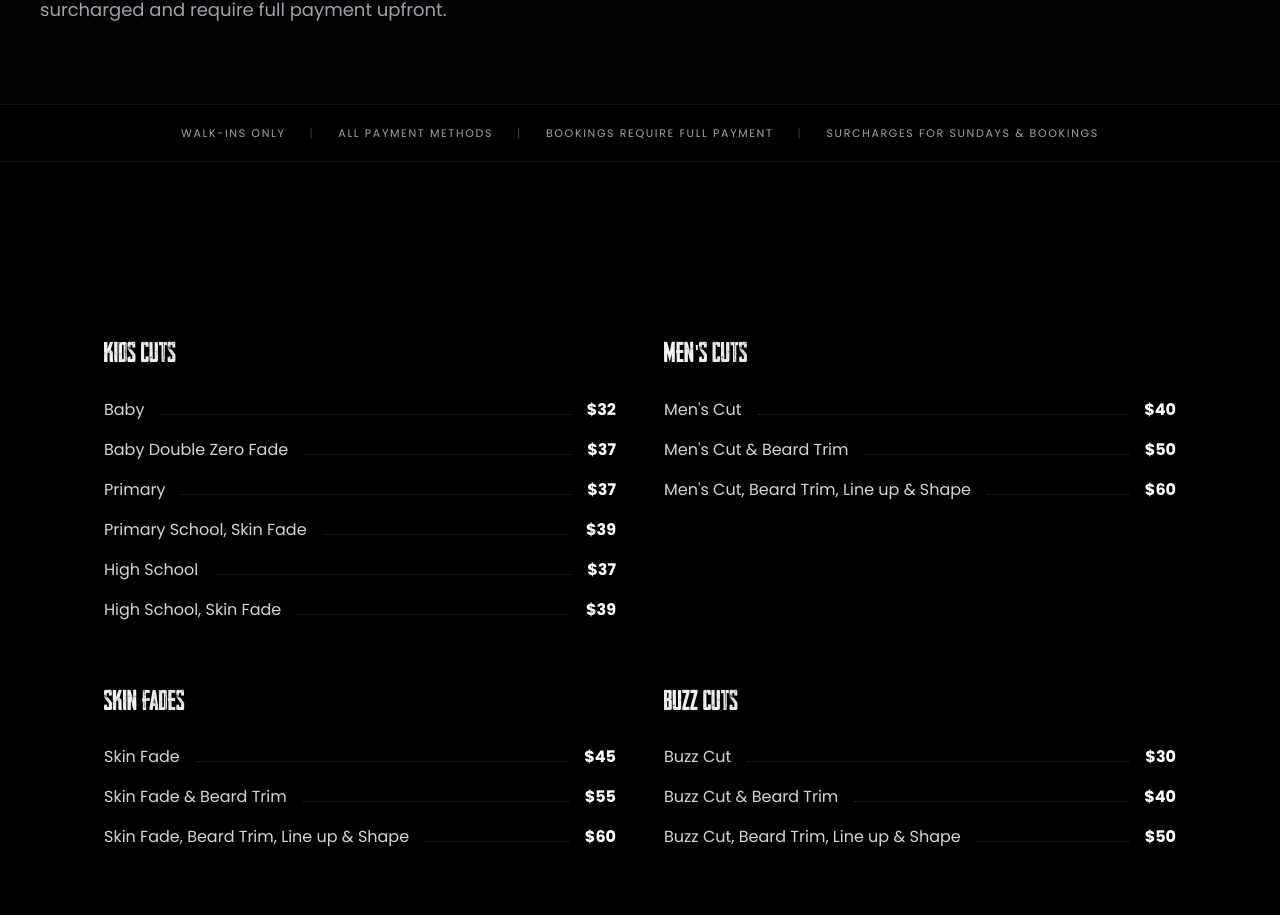
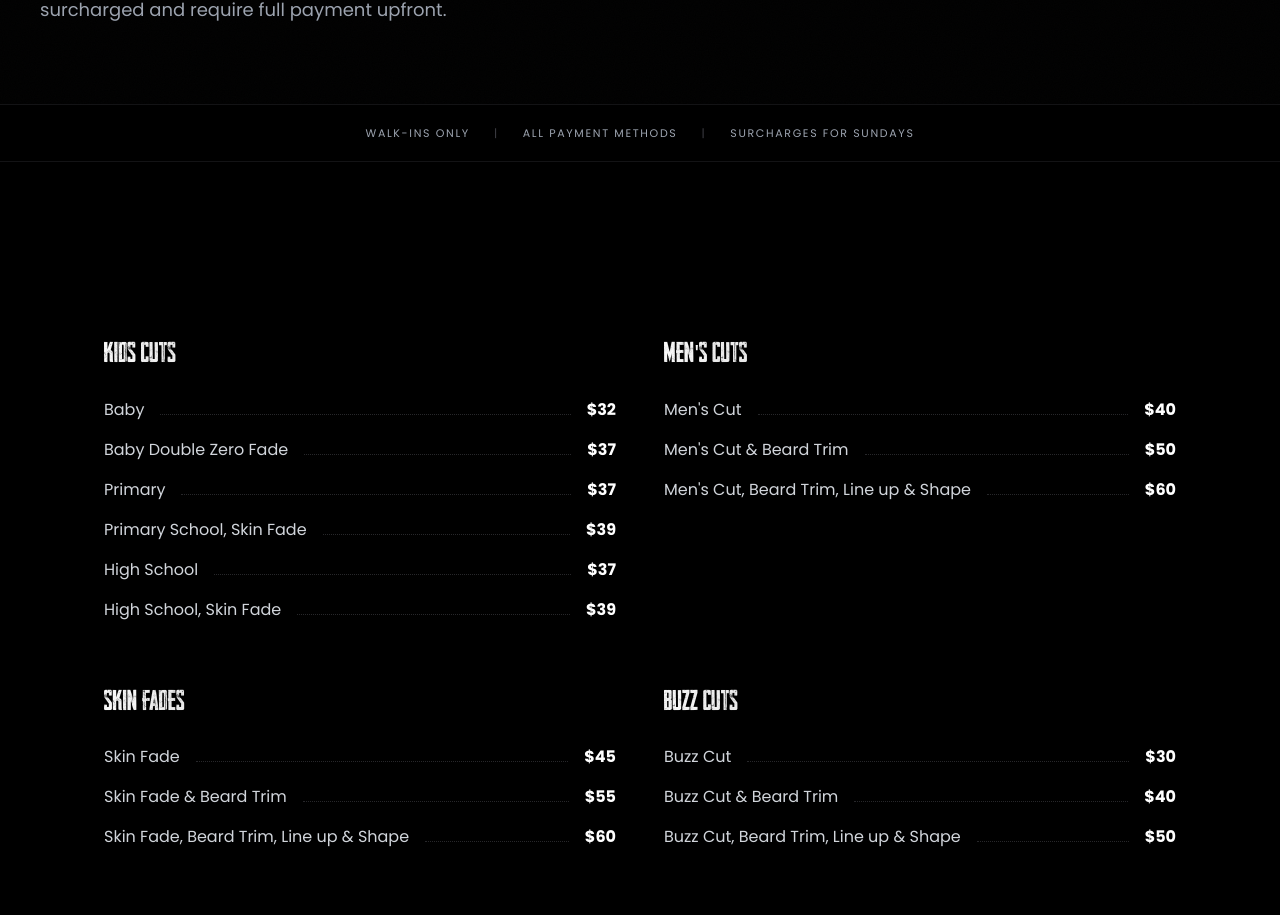
Before and after one commit to pannocotta/modernmancave-v2, a Next.js app: page /prices in a window 1280 px wide. Shown: the part 1580-2495 px from the top of the page. Built offline with nearby package versions, Linux system fonts and the light colour scheme.

Commit message:
Trim Good-to-Know banner: drop bookings-require-payment + Sunday note

```diff
--- a/app/prices/page.tsx
+++ b/app/prices/page.tsx
@@ -119,9 +119,7 @@ export default function PricesPage() {
           <span className="text-zinc-700">|</span>
           <span>All payment methods</span>
           <span className="text-zinc-700">|</span>
-          <span>Bookings require full payment</span>
-          <span className="text-zinc-700">|</span>
-          <span>Surcharges for Sundays &amp; bookings</span>
+          <span>Surcharges for Sundays</span>
         </div>
       </div>
 
```
